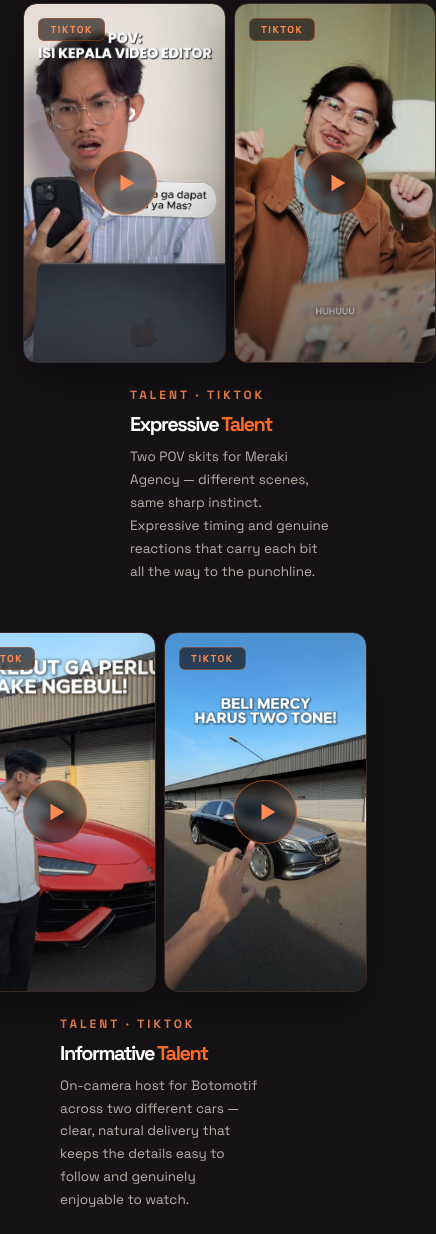
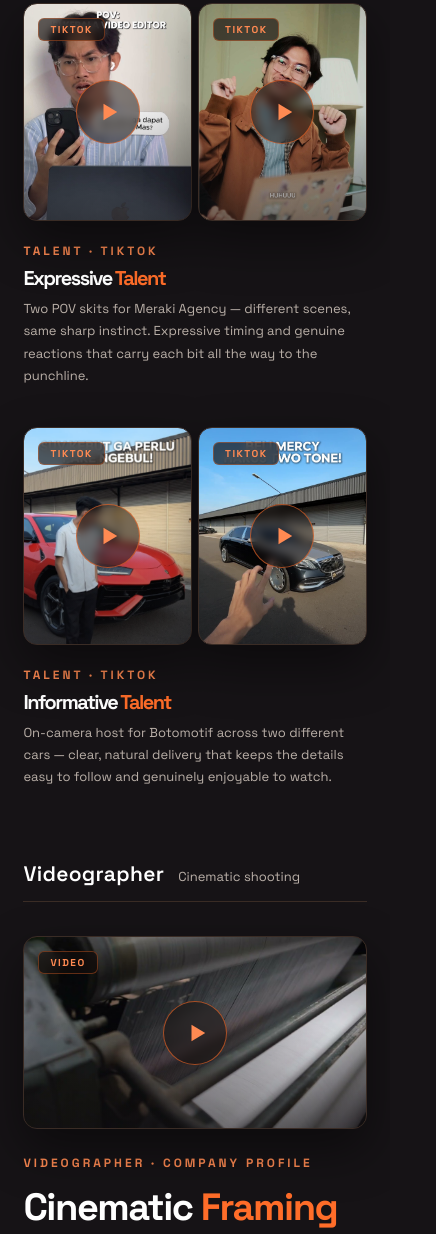
Before and after one commit to faiz-mecca/faiz-portfolio, a website: page index.html in a window 390 px wide. Shown: the part 2308-3542 px from the top of the page, 436 px wide, since content can reach past the window. Drawn offline with Linux system fonts and the light colour scheme.

Commit message:
Portrait: 2-col grid of pairs, 4 thumbnails fill full width

```diff
--- a/style.css
+++ b/style.css
@@ -230,19 +230,18 @@ section{ padding: 140px 8vw; position:relative; }
   .lb-close{ top:-40px; }
 }
 
-/* PORTRAIT ROW — zigzag: odd=thumbs left, even=thumbs right; cards hug content width */
+/* PORTRAIT ROW — 2-col grid: each cell = pair of thumbs + text below, fills full width */
 /* Used for Talent + Short Form Edit (both 9/16 vertical videos) */
-.portrait-row{ display:flex; flex-direction:column; gap:clamp(48px,6vw,80px); align-items:flex-start; }
-.portrait-card{ display:flex; flex-direction:row; align-items:center; gap:clamp(20px,3vw,44px); }
-.portrait-card:nth-child(even){ flex-direction:row-reverse; align-self:flex-end; }
+.portrait-row{ display:grid; grid-template-columns:1fr 1fr; gap:clamp(24px,3vw,48px); }
+.portrait-card{ display:flex; flex-direction:column; }
 /* Paired card: two thumbnails in a 2-col inner grid */
-.portrait-thumbs{ display:grid; grid-template-columns:1fr 1fr; gap:clamp(8px,1vw,14px); flex-shrink:0; }
-.portrait-thumbs .sc-media{ display:flex; justify-content:center; }
-.portrait-thumb{ height:min(44vh,340px); aspect-ratio:9/16; width:auto; }
+.portrait-thumbs{ display:grid; grid-template-columns:1fr 1fr; gap:clamp(6px,0.8vw,10px); width:100%; }
+.portrait-thumbs .sc-media{ display:block; width:100%; }
+.portrait-thumb{ width:100%; aspect-ratio:9/16; max-height:min(52vh,400px); }
 .portrait-card .sc-media{ display:flex; justify-content:center; width:100%; }
-.portrait-text{ width:clamp(200px,26vw,320px); flex-shrink:0; padding-top:0; }
-.portrait-card .sc-title{ font-size:clamp(20px,2vw,34px); margin:10px 0 12px; }
-.portrait-card .sc-desc{ font-size:13.5px; line-height:1.7; }
+.portrait-text{ padding-top:18px; }
+.portrait-card .sc-title{ font-size:clamp(20px,1.8vw,32px); margin:8px 0 10px; }
+.portrait-card .sc-desc{ font-size:13px; line-height:1.7; }
 
 /* CONTACT */
 .contact{
@@ -341,9 +340,8 @@ footer b{ color:var(--gold-light); }
   .about-card{ flex-direction:column; gap:0; }
   .about-profile{ margin-bottom:28px; }
   .about-skills{ width:100%; border-top-color:rgba(255,255,255,0.09); }
-  .portrait-card, .portrait-card:nth-child(even){ flex-direction:column; }
-  .portrait-thumbs{ width:100%; }
-  .portrait-thumb{ height:min(52vw,280px); }
+  .portrait-row{ grid-template-columns:1fr; gap:40px; }
+  .portrait-thumb{ max-height:min(56vw,300px); }
 }
 @media (max-width:760px){
   .about-card{ padding:28px 24px; }
```
